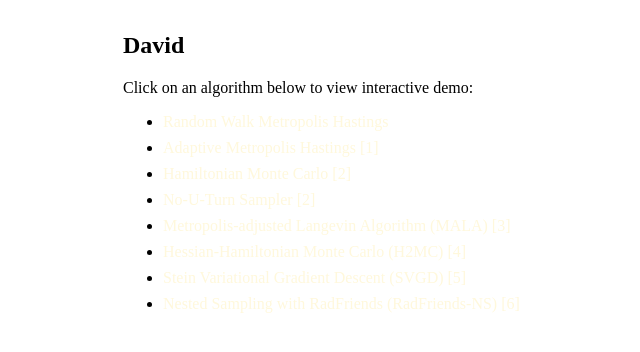
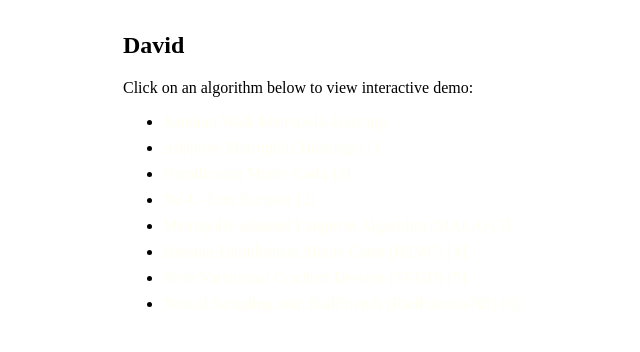
Before and after one commit to dcordoval/dcordoval.github.io, a plain HTML site: page index.html in a window 1280 px wide. Shown: the full height of the page, 117-757 px from the left. Drawn offline with Linux system fonts and the light colour scheme.

Commit message:
Update index.html

```diff
--- a/index.html
+++ b/index.html
@@ -3,7 +3,7 @@
 <title>David</title>
 <style>
 body { max-width: 50em; padding: 2em 1em; margin: 0 auto; }
-a, a:visited { text-decoration: none; color: RGB(255, 248, 220); }
+a, a:visited { text-decoration: none; color: IVORY; }
 a:hover { text-decoration: underline; }
 table { width: 100%; border-collapse: collapse; }
 td img {width: 100%; }
```
